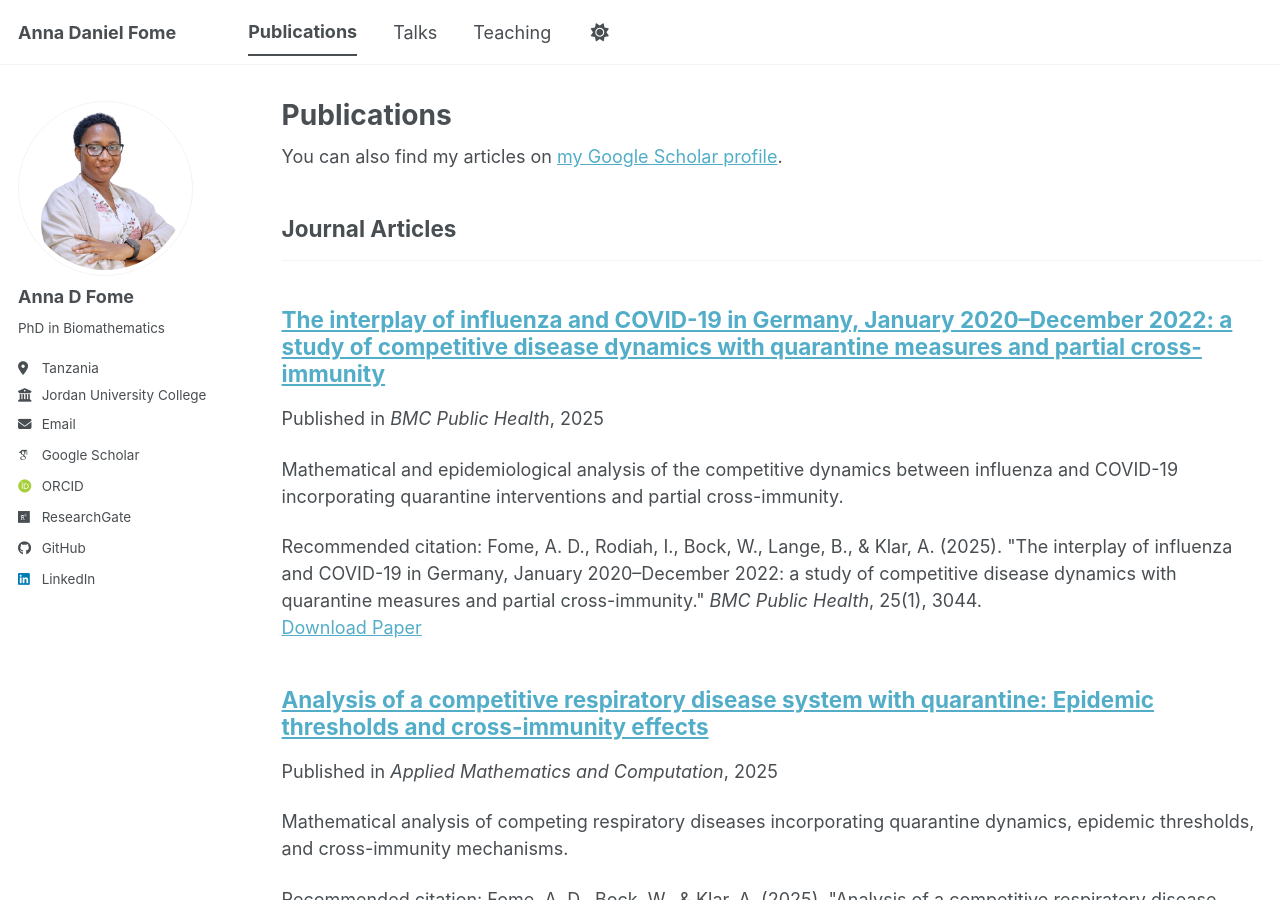
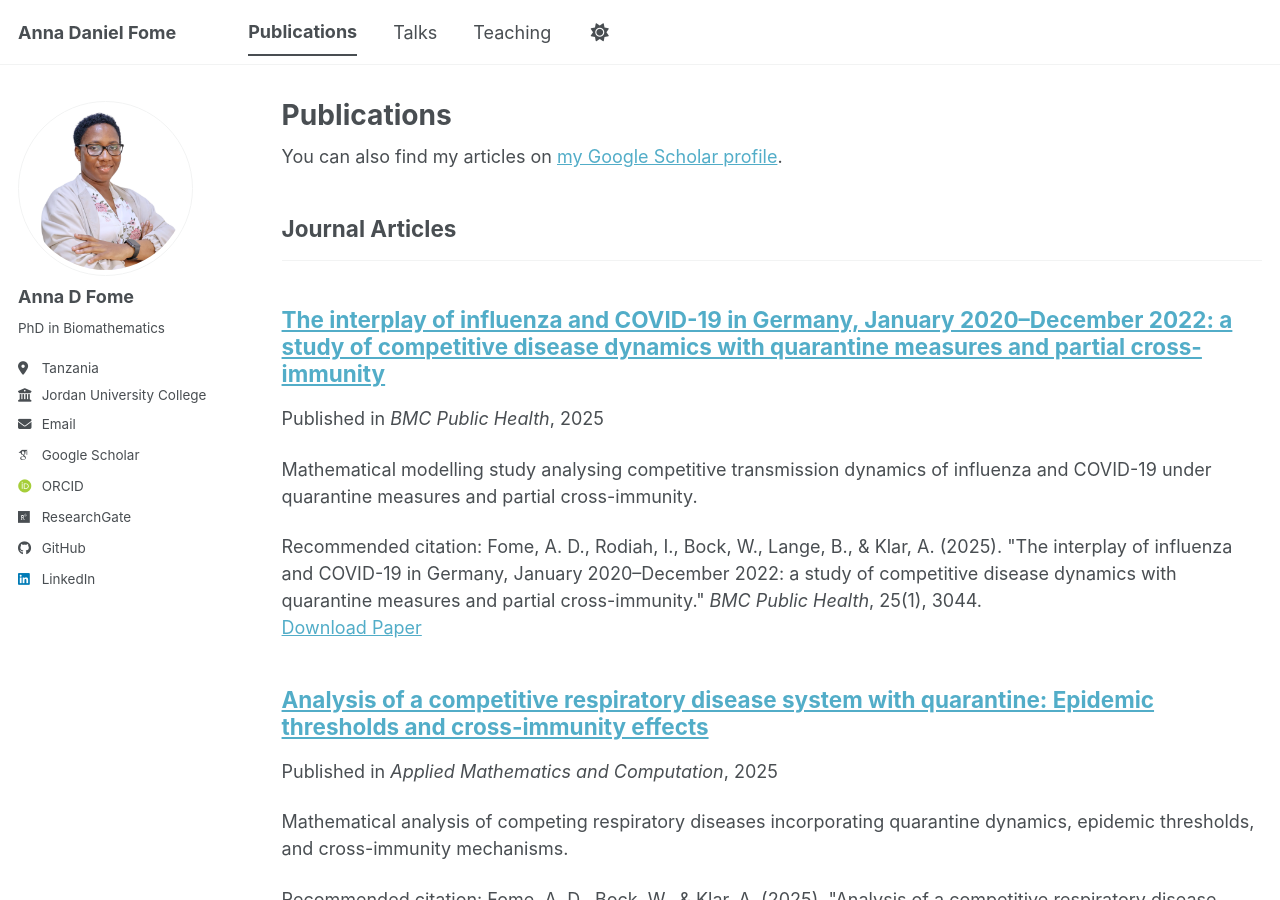
Before and after one commit to FomeA/FomeA.github.io, a Jekyll site: the page built from _pages/publications.html, in a window 1280 px wide and 900 px high. Built offline with Jekyll 4.4.1, drawn with Linux system fonts in a browser that asks for light colours; some web fonts are replaced; a script bundle is joined from its source files by our own code; library files that are not in the unit come from our copies.

Commit message:
Update 2025-02-01-influenza-covid-interplay.md

```diff
--- a/_publications/2025-02-01-influenza-covid-interplay.md
+++ b/_publications/2025-02-01-influenza-covid-interplay.md
@@ -3,7 +3,7 @@ title: "The interplay of influenza and COVID-19 in Germany, January 2020–Decem
 collection: publications
 category: manuscripts
 permalink: /publication/2025-influenza-covid-interplay
-excerpt: 'Mathematical and epidemiological analysis of the competitive dynamics between influenza and COVID-19 incorporating quarantine interventions and partial cross-immunity.'
+excerpt: 'Mathematical modelling study analysing competitive transmission dynamics of influenza and COVID-19 under quarantine measures and partial cross-immunity.'
 date: 2025-02-01
 venue: 'BMC Public Health'
 paperurl: 'https://doi.org/10.1186/s12889-025-24362-z'
```
